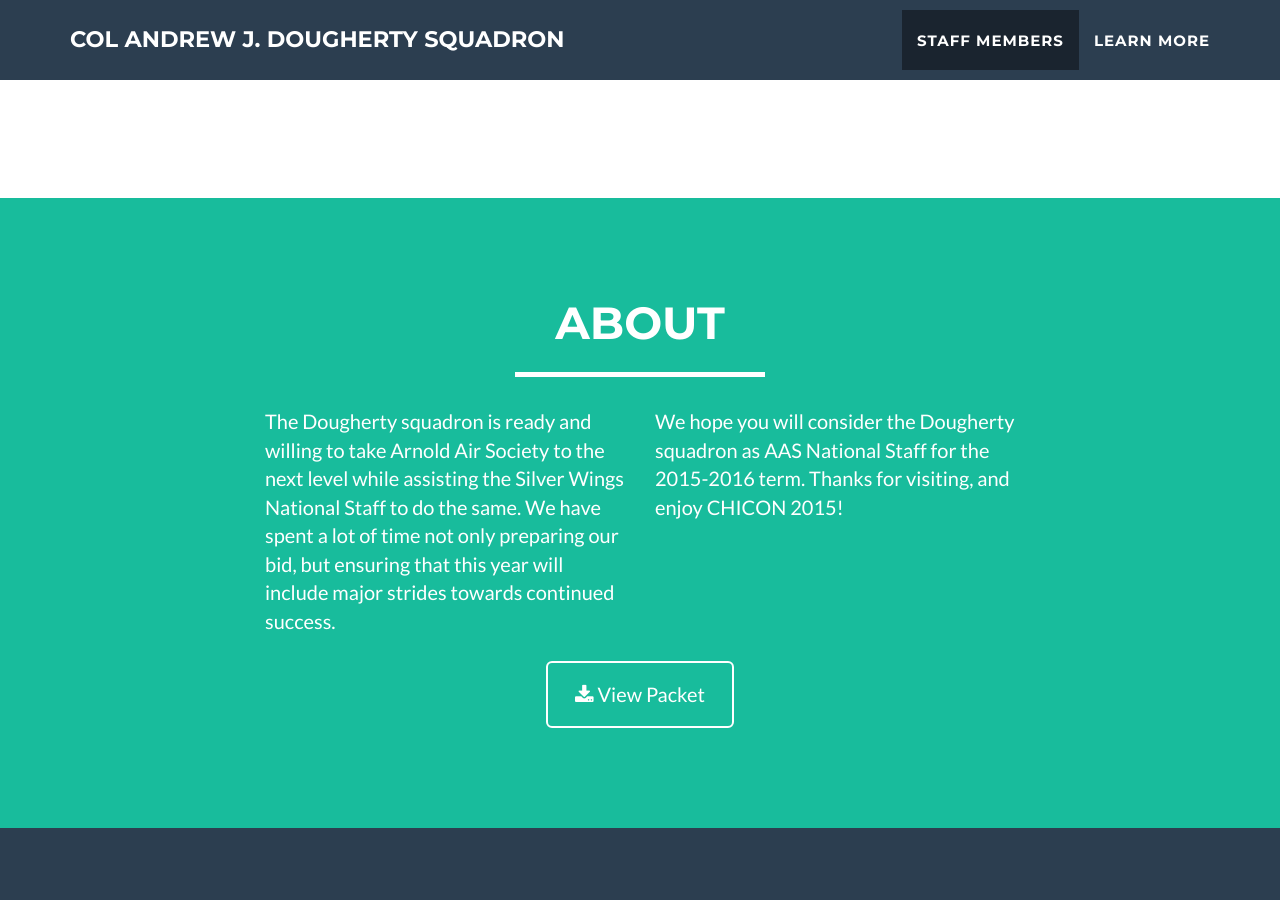
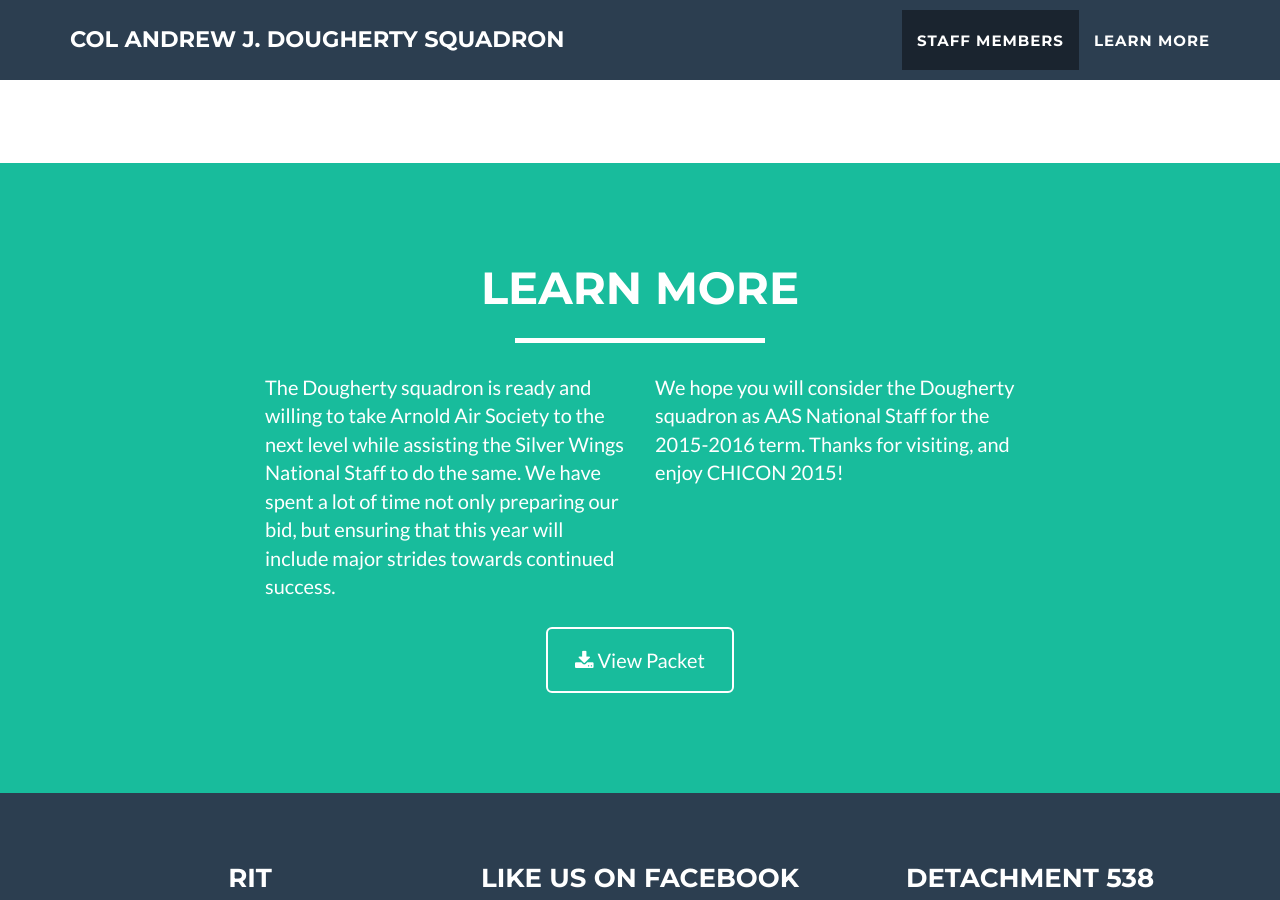
Before and after one commit to cralor/dougherty, a Jekyll site: the page built from index.html, in a window 1280 px wide and 900 px high, scrolled down 2354 px. Built offline with Jekyll 4.4.1, drawn with Linux system fonts in a browser that asks for light colours.

Commit message:
optimizations

```diff
--- a/_includes/about.html
+++ b/_includes/about.html
@@ -3,7 +3,7 @@
         <div class="container">
             <div class="row">
                 <div class="col-lg-12 text-center">
-                    <h2>About</h2>
+                    <h2>Learn More</h2>
                     <hr class="star-light">
                 </div>
             </div>
```
Also changed, not shown: img/staff.jpg.
